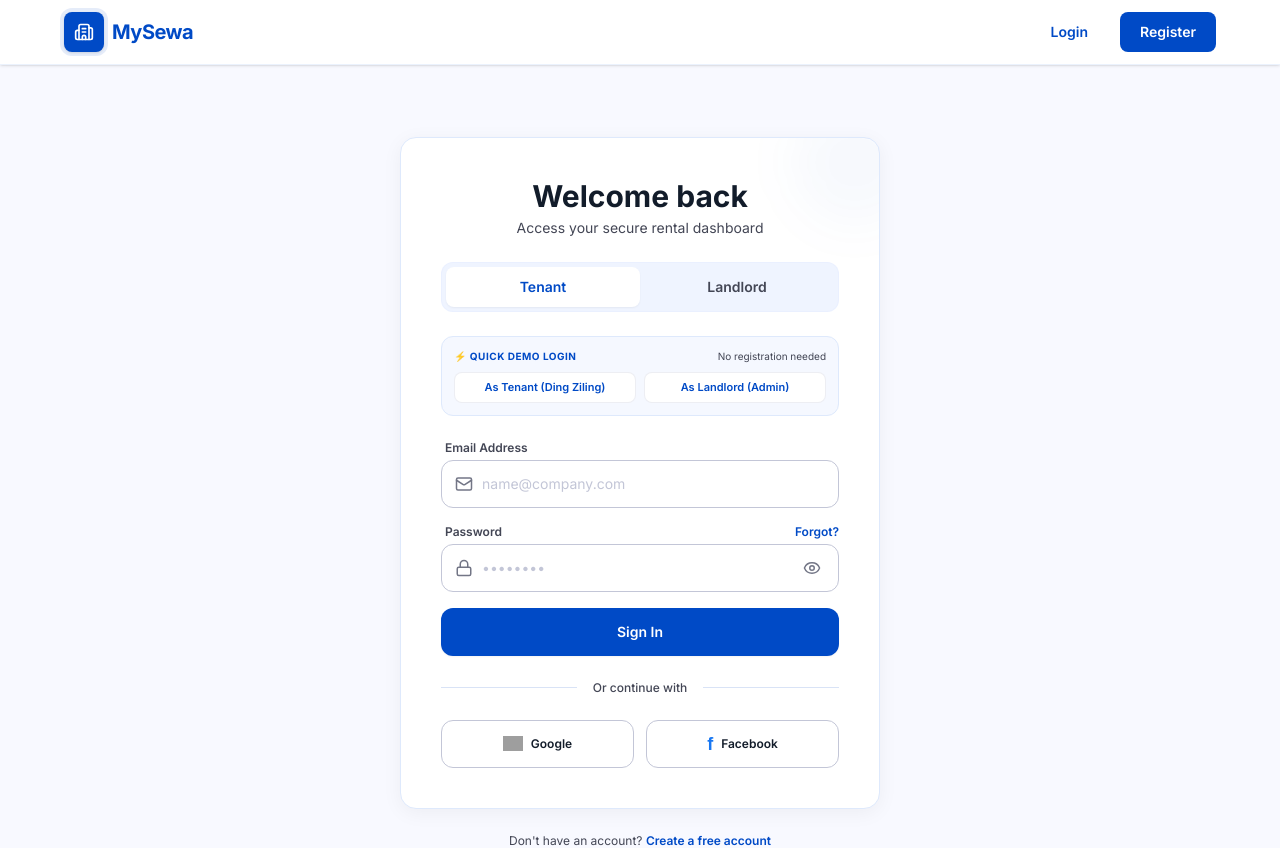
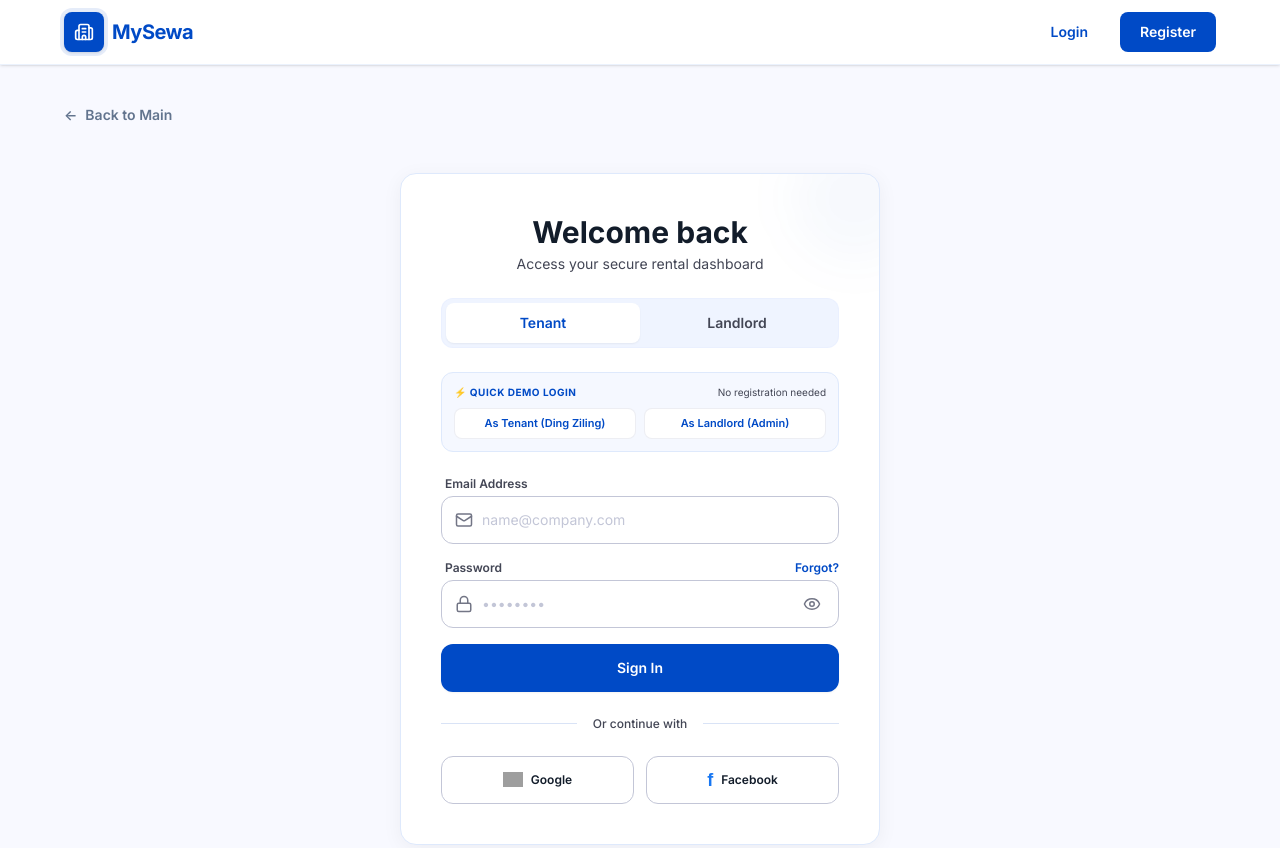
Before and after one commit to ziling17/property-rental-system, a React (Vite) app: page /login in a window 1280 px wide. Shown: the top 848 px of the page. Built offline with nearby package versions, Linux system fonts and the light colour scheme; grey boxes are pictures that could not be loaded.

Commit message:
System Update

```diff
--- a/src/pages/LoginPage.tsx
+++ b/src/pages/LoginPage.tsx
@@ -43,6 +43,16 @@ export default function LoginPage() {
         onLogout={handleLogout}
       />
       <main className="flex-grow flex flex-col items-center justify-center py-10 px-4 md:px-16 w-full max-w-screen-xl mx-auto">
+        {/* Back Button */}
+        <div className="w-full mb-4">
+          <button
+            onClick={() => navigate('/')}
+            className="flex items-center gap-2 text-sm font-semibold text-slate-500 hover:text-blue-600 transition-colors cursor-pointer"
+          >
+            <span>←</span>
+            <span>Back to Main</span>
+          </button>
+        </div>
         <div className="w-full flex flex-col items-center justify-center space-y-16 py-8">
           {showRegister ? (
             <Register
```
